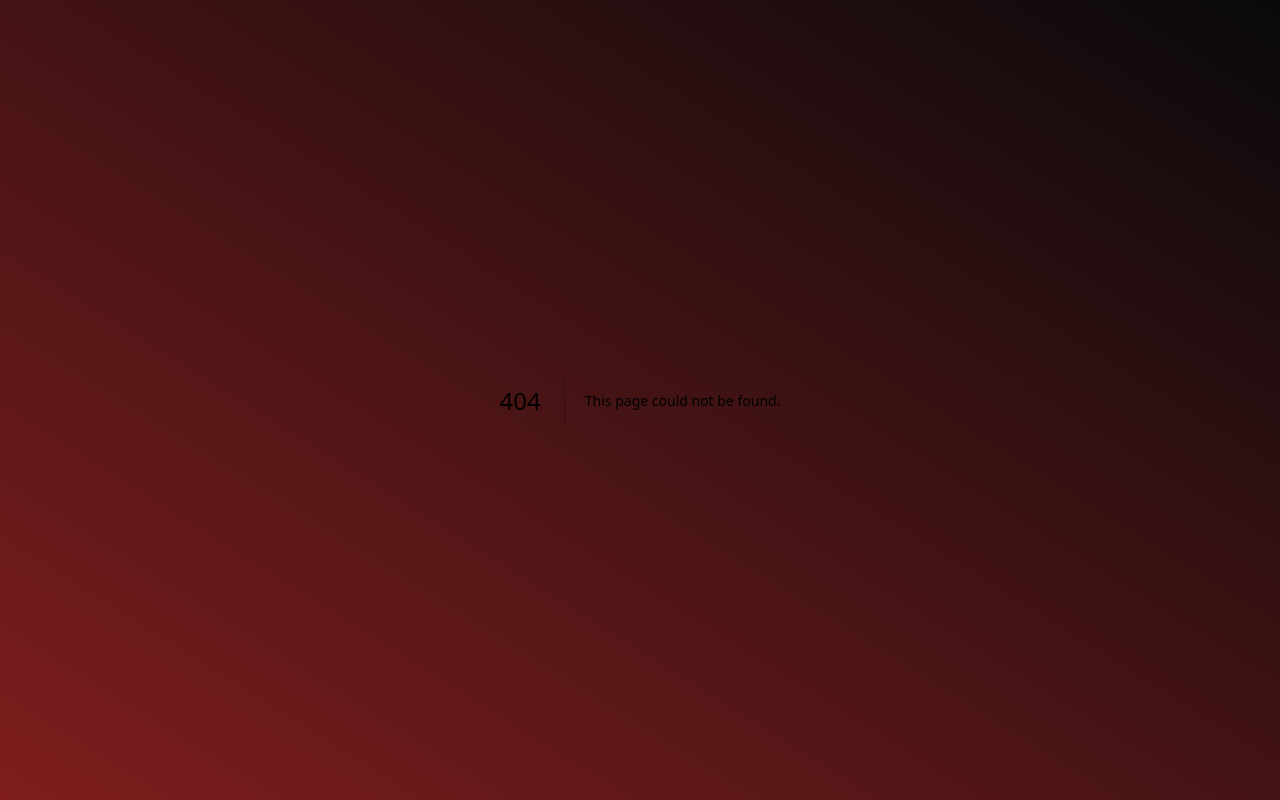
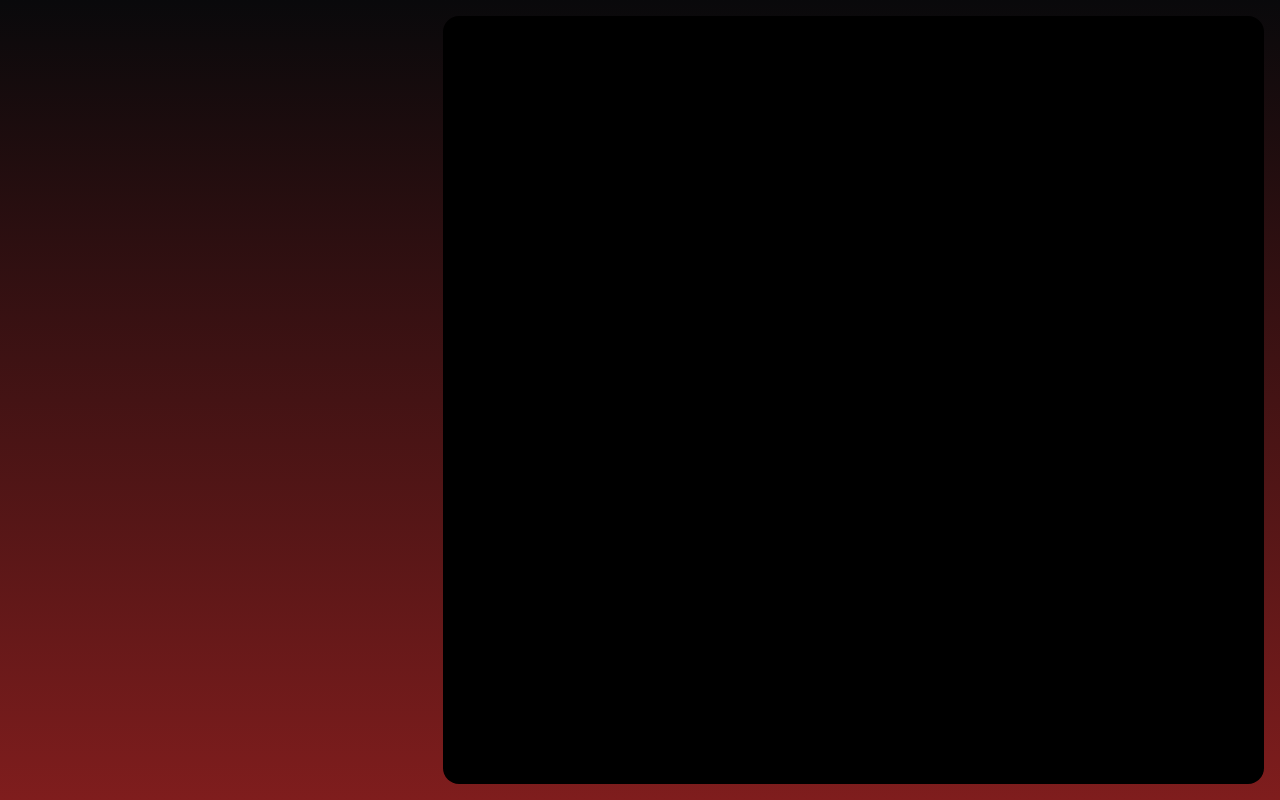
Before and after one commit to chrhi/Aflamy, a Next.js app: page /auth in a window 1280 px wide. Before the commit this address had no page. Built offline with nearby package versions, Linux system fonts and the light colour scheme.

Commit message:
push changes to main

```diff
--- /dev/null
+++ b/src/app/auth/page.tsx
@@ -0,0 +1,16 @@
+import type { FC } from "react";
+
+interface PageProps {}
+
+const Page: FC = ({}) => {
+  return (
+    <div className="w-full h-screen grid grid-cols-3">
+      <div className="w-full h-full col-span-1"></div>
+      <div className="w-full h-full col-span-2 p-4">
+        <div className="w-full h-full bg-black rounded-2xl"></div>
+      </div>
+    </div>
+  );
+};
+
+export default Page;
--- /dev/null
+++ b/src/app/auth/sign-up/page.tsx
@@ -0,0 +1,16 @@
+import type { FC } from "react";
+
+interface PageProps {}
+
+const Page: FC = ({}) => {
+  return (
+    <div className="w-full h-screen grid grid-cols-3">
+      <div className="w-full h-full col-span-1"></div>
+      <div className="w-full h-full col-span-2 p-24">
+        <div className="w-full h-full bg-white rounded-2xl"></div>
+      </div>
+    </div>
+  );
+};
+
+export default Page;
--- a/src/app/layout.tsx
+++ b/src/app/layout.tsx
@@ -17,7 +17,7 @@ export default function RootLayout({
   return (
     <html lang="en">
       <body className={inter.className}>
-        <div className="bg-gradient-to-bl from-zinc-950 to-red-900">
+        <div className="bg-gradient-to-b from-zinc-950 to-red-900">
           {children}
         </div>
       </body>
--- /dev/null
+++ b/src/components/forms/sign-in.tsx
@@ -0,0 +1,9 @@
+import type { FC } from "react";
+
+interface SignInProps {}
+
+const SignIn: FC = ({}) => {
+  return <div>sign-in</div>;
+};
+
+export default SignIn;
--- /dev/null
+++ b/src/components/forms/sign-up.tsx
@@ -0,0 +1,9 @@
+import type { FC } from "react";
+
+interface SignUpProps {}
+
+const SignUp: FC = ({}) => {
+  return <div>sign-up</div>;
+};
+
+export default SignUp;
--- a/src/components/max-width-wrapper.tsx
+++ b/src/components/max-width-wrapper.tsx
@@ -0,0 +1,23 @@
+import { cn } from "@/lib/utils";
+import { ReactNode } from "react";
+
+const MaxWidthWrapper = ({
+  className,
+  children,
+}: {
+  className?: string;
+  children: ReactNode;
+}) => {
+  return (
+    <div
+      className={cn(
+        "mx-auto w-full max-w-screen-xl px-2.5 md:px-20",
+        className
+      )}
+    >
+      {children}
+    </div>
+  );
+};
+
+export default MaxWidthWrapper;
```
